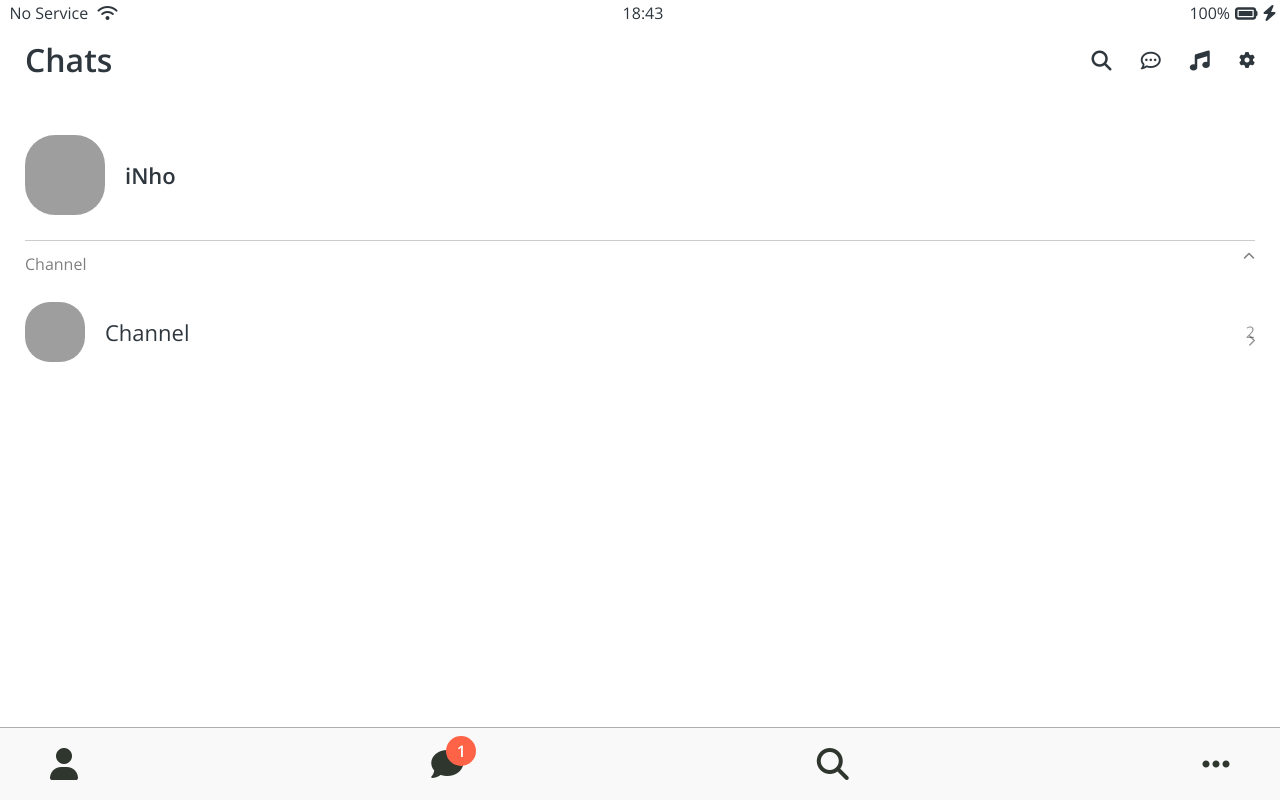
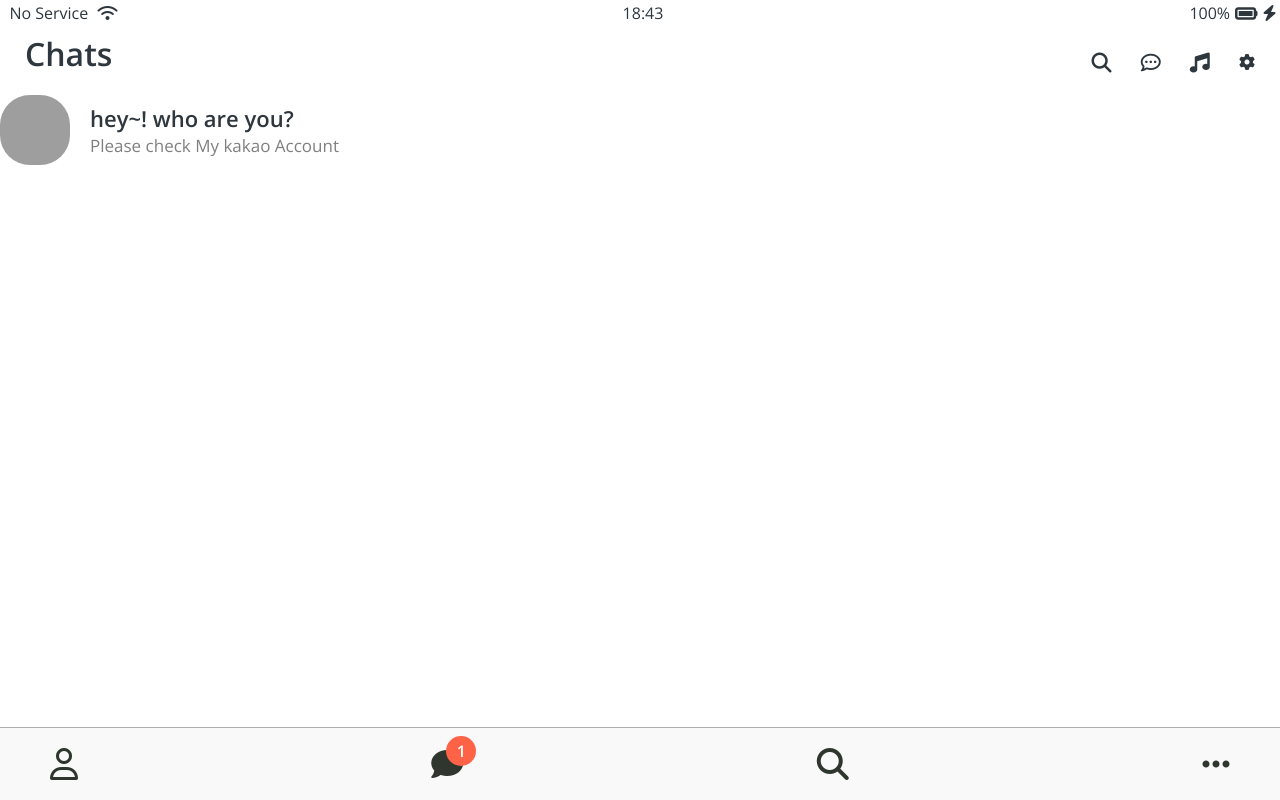
Before and after one commit to Tuwasduliebst/html_css_js_revival, a plain HTML site: page chats.html in a window 1280 px wide. Drawn offline with nearby package versions, Linux system fonts and the light colour scheme; grey boxes are pictures that could not be loaded.

Commit message:
main-screen css No works

```diff
--- a/chats.html
+++ b/chats.html
@@ -33,22 +33,22 @@
       </div>
     </header>
 
-    <main class="friends-screen">
+    <main class="main-screen">
       <div class="user-component">
         <div class="user-component__column">
           <img
-            class="user-component__avatar user-component__avatar--xl"
+            class="user-component__avatar user-component__avatar"
             src="https://avatars3.githubusercontent.com/u/3612017"
             alt=""
           />
           <div class="user-component_text">
-            <h4 class="user-component_title">iNho</h4>
-            <!-- <h6 class="user-component__subtitle">this text whatever</h6> -->
+            <h4 class="user-component_title">hey~! who are you?</h4>
+            <h6 class="user-component__subtitle">Please check My kakao Account</h6>
           </div>
         </div>
         <div class="user-component__column"></div>
       </div>
-      <div class="friends-screen__channel">
+      <!-- <div class="friends-screen__channel">
         <div class="friends-screen__channel-header">
           <span>Channel</span>
           <i class="fa-solid fa-chevron-up fa-xs"></i>
@@ -62,7 +62,7 @@
             />
             <div class="user-component_text">
               <h4 class="user-component_title user-component__title--not-bold">Channel</h4>
-              <!-- <h6 class="user-component__subtitle">this text whatever</h6> -->
+              <h6 class="user-component__subtitle">this text whatever</h6>
             </div>
           </div>
           <div class="user-component__column">
@@ -70,13 +70,13 @@
             <i class="fas fa-chevron-right fa-xs"></i>
           </div>
         </div>
-      </div>
+      </div> -->
     </main>
 
     <nav class="nav">
       <ul class="nav__list">
         <li class="nav__btn">
-          <a class="nav__link" href="friends.html"><i class="fa fa-user fa-2x"></i></a>
+          <a class="nav__link" href="friends.html"><i class="fa-regular fa-user fa-2x"></i></a>
         </li>
         <li class="nav__btn">
           <a class="nav__link" href="chats.html">
--- a/css/components/screen-header.css
+++ b/css/components/screen-header.css
@@ -1,17 +1,18 @@
 .screen-header {
   display: flex;
   justify-content: space-between;
-  align-items: center;
+  align-items: end;
   padding: var(--horizontal-space);
-  margin-bottom: 15px;
+  /* margin-bottom: 15px; */
+  /* background-color: antiquewhite; */
 }
 
 .screen-header__title {
   font-size: 32px;
   font-weight: 600;
-  height: 70px;
+  height: 45px;
   display: flex;
-  align-items: center;
+  align-items: end;
 }
 
 .screen-header__icons span {
--- a/css/style.css
+++ b/css/style.css
@@ -20,4 +20,5 @@ body {
 
 .main-screen {
   padding: opx var(--horizontal-space);
+  /* background-color: aqua; */
 }
```
Also changed, not shown: friends.html (+3 -3 lines).
